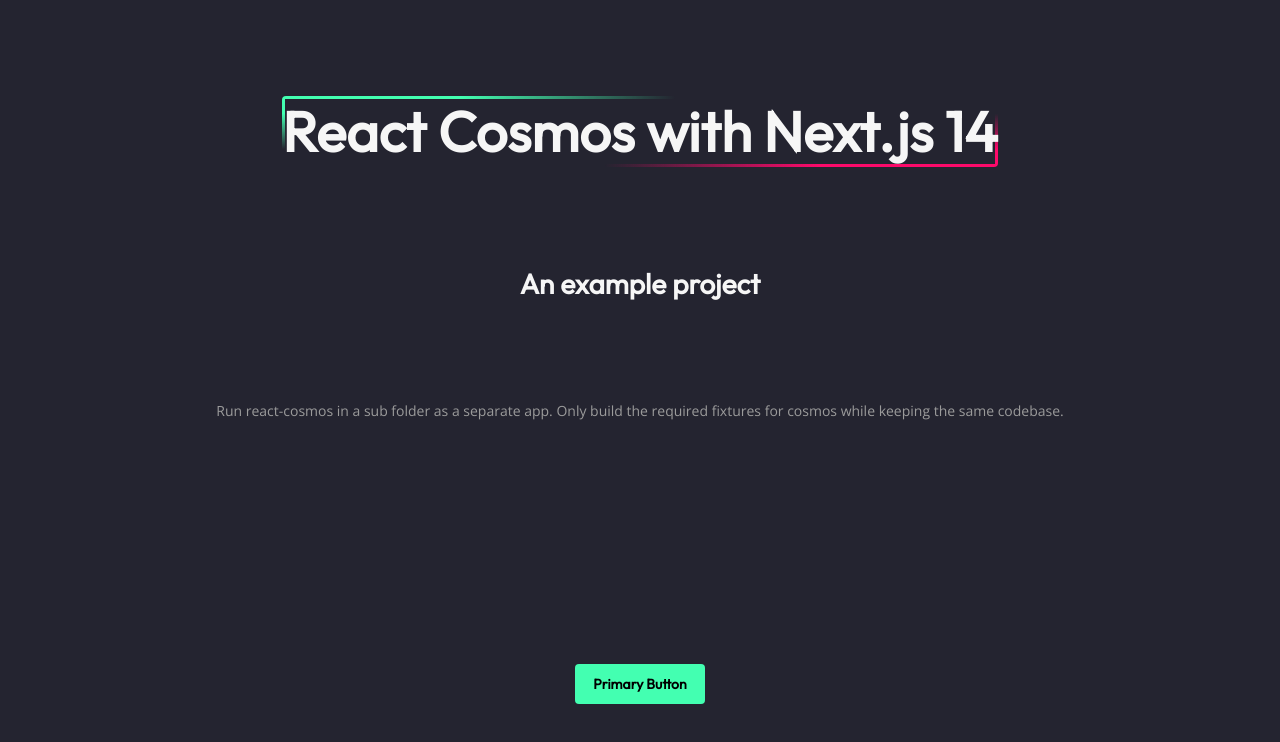
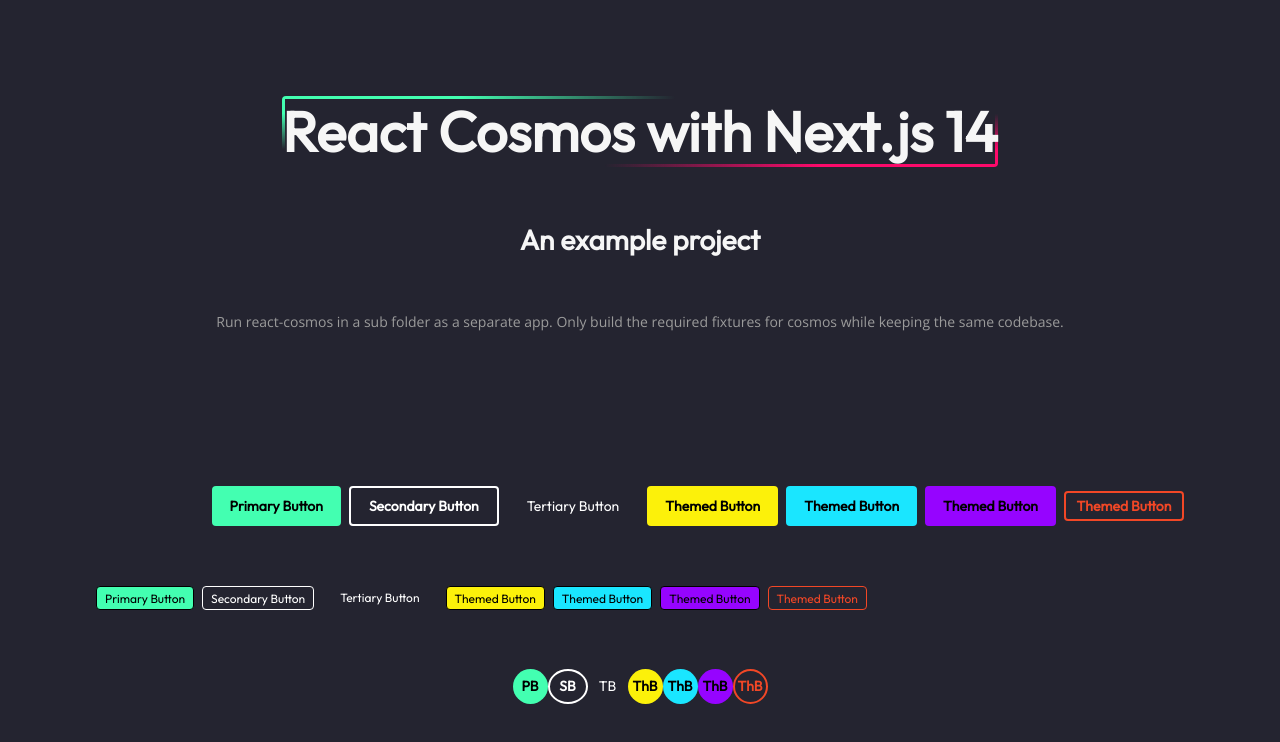
Before and after one commit to scorado-ltd/scorado-examples-nextjs-cosmos, a Next.js app: page / in a window 1280 px wide. Shown: the top 742 px of the page. Built offline with nearby package versions, Linux system fonts and the light colour scheme.

Commit message:
Re-factor the majority of button CSS/SASS

```diff
--- a/src/app/page.tsx
+++ b/src/app/page.tsx
@@ -1,5 +1,7 @@
-import { PrimaryButton } from '~f/framework/button';
+import { ButtonShape, ButtonSizes, PrimaryButton, SecondaryButton, TertiaryButton, ThemedButton } from '~f/framework/button';
+import { ButtonsContainer, ButtonsLeftContainer, ButtonsRightContainer } from '~f/framework/buttonsContainer';
 import { Heading1, Heading2 } from '~f/framework/heading';
+import { ComponentThemes } from '~f/framework/theme';
 import Info from '~f/test/info';
 import styles from './page.module.css';
 
@@ -10,7 +12,33 @@
       <Heading2>An example project</Heading2>
       <Info text='Run react-cosmos in a sub folder as a separate app. Only build the required fixtures for cosmos while keeping the same codebase.' />
       <br />
-      <PrimaryButton>Primary Button</PrimaryButton>
+      <ButtonsRightContainer>
+        <PrimaryButton>Primary Button</PrimaryButton>
+        <SecondaryButton>Secondary Button</SecondaryButton>
+        <TertiaryButton>Tertiary Button</TertiaryButton>
+        <ThemedButton componentTheme={ComponentThemes.Support1}>Themed Button</ThemedButton>
+        <ThemedButton componentTheme={ComponentThemes.Support2}>Themed Button</ThemedButton>
+        <ThemedButton componentTheme={ComponentThemes.Support3}>Themed Button</ThemedButton>
+        <ThemedButton componentTheme={ComponentThemes.Danger}>Themed Button</ThemedButton>
+      </ButtonsRightContainer>
+      <ButtonsLeftContainer>
+        <PrimaryButton size={ButtonSizes.Small}>Primary Button</PrimaryButton>
+        <SecondaryButton size={ButtonSizes.Small}>Secondary Button</SecondaryButton>
+        <TertiaryButton size={ButtonSizes.Small}>Tertiary Button</TertiaryButton>
+        <ThemedButton size={ButtonSizes.Small} componentTheme={ComponentThemes.Support1}>Themed Button</ThemedButton>
+        <ThemedButton size={ButtonSizes.Small} componentTheme={ComponentThemes.Support2}>Themed Button</ThemedButton>
+        <ThemedButton size={ButtonSizes.Small} componentTheme={ComponentThemes.Support3}>Themed Button</ThemedButton>
+        <ThemedButton size={ButtonSizes.Small} componentTheme={ComponentThemes.Danger}>Themed Button</ThemedButton>
+      </ButtonsLeftContainer>
+      <ButtonsContainer>
+        <PrimaryButton shape={ButtonShape.Circle}>PB</PrimaryButton>
+        <SecondaryButton shape={ButtonShape.Circle}>SB</SecondaryButton>
+        <TertiaryButton shape={ButtonShape.Circle}>TB</TertiaryButton>
+        <ThemedButton shape={ButtonShape.Circle} componentTheme={ComponentThemes.Support1}>ThB</ThemedButton>
+        <ThemedButton shape={ButtonShape.Circle} componentTheme={ComponentThemes.Support2}>ThB</ThemedButton>
+        <ThemedButton shape={ButtonShape.Circle} componentTheme={ComponentThemes.Support3}>ThB</ThemedButton>
+        <ThemedButton shape={ButtonShape.Circle} componentTheme={ComponentThemes.Danger}>ThB</ThemedButton>
+      </ButtonsContainer>
     </main>
   )
 }
--- a/src/feature/framework/button.module.scss
+++ b/src/feature/framework/button.module.scss
@@ -1,25 +1,3 @@
-.ButtonsContainer {
-    display: flex;
-    align-items: center;
-    justify-content: space-between;
-}
-
-.ButtonsLeftContainer {
-    display: flex;
-    align-items: center;
-    gap: 8px;
-    justify-content: flex-start;
-    width: 100%;
-}
-
-.ButtonsRightContainer {
-    display: flex;
-    align-items: center;
-    gap: 8px;
-    justify-content: flex-end;
-    width: 100%;
-}
-
 .Button {
     border: 0;
     cursor: pointer;
@@ -30,27 +8,60 @@
     display: flex;
     justify-content: center;
     box-sizing: border-box;
+
+    :hover {
+        background-color: transparent;
+    }
+
+    // Shapes
+    &___rectangle {
+        border-radius: 4px;
+        padding: 11px 18px;
         min-width: 120px;
     }
 
-.Button:hover {
-    background-color: transparent;
+    &___circle {
+        width: 35px;
+        height: 35px;
+        border-radius: 50%;
+        padding: 0;
+        border: 2px solid transparent;
+        display: flex;
+        align-items: center;
+        justify-content: center;
     }
 
-.Button___primary {
-    @extend .Button;
-    border-radius: 4px;
-    padding: 11px 18px;
+    // Sizing
+    &___small {
+        font-size: 12px;
+        font-weight: normal;
+        padding: 4px 8px 3px 8px;
+        border: 1px solid;
+        min-width: 0;
+    }
+
+    &___fullWidth {
+        width: 100%;
+    }
+
+    // Icon
+    &___icon {
+        height: 18px;
+        width: 18px;
+        margin-left: 10px;
+    }
+
+    // Styles
+    &___primary {
         background-color: var(--theme-primaryColour-light);
         color: #000000;
     }
 
-.Button___primary:hover {
+    &___primary:hover {
         background-color: #FFFFFF;
     }
 
-.Button___secondary {
-    @extend .Button___primary;
+    &___secondary {
         padding: 9px 18px;
         border: 2px solid;
         border-color: #FFFFFF;
@@ -58,13 +69,18 @@
         color: #FFFFFF;
     }
 
-.Button___secondary:hover {
+    &___secondary.Button___small {
+        padding: 4px 8px 3px 8px;
+        border: 1px solid;
+    }
+
+    &___secondary:hover {
         background-color: #FFFFFF;
         color: #000000;
     }
 
-.Button___tertiary {
-    @extend .Button;
+    &___tertiary {
+        border-radius: 0px;
         padding: 9px 18px;
         border: 2px solid;
         border-color: transparent;
@@ -73,56 +89,54 @@
         color: #FFFFFF;
     }
 
-.Button___tertiary:hover {
+    &___tertiary.Button___small {
+        border: 0;
+    }
+
+    &___tertiary:hover {
         color: #FFFFFF;
         text-decoration: underline;
         text-decoration-color: #FFFFFF;
     }
 
-.Button___support1 {
-    @extend .Button___primary;
+    &___support1 {
         background-color: var(--theme-supportColour1);
     }
 
-.Button___support2 {
-    @extend .Button___primary;
+    &___support2 {
         background-color: var(--theme-supportColour2);
     }
 
-.Button___support3 {
-    @extend .Button___primary;
+    &___support3 {
         background-color: var(--theme-supportColour3);
     }
 
-
-.Button___danger {
-    @extend .Button___primary;
+    &___danger {
         border: 2px solid var(--theme-danger);
         background-color: transparent;
         color: var(--theme-danger);
         align-items: center;
         padding: 4px;
-
+    }
+    &___danger.Button___small {
+        padding: 4px 8px 3px 8px;
+        border: 1px solid var(--theme-danger);
     }
 
-.Button___small {
-    font-size: 12px;
-    font-weight: normal;
-    padding: 4px 8px 3px 8px;
-    border: 1px solid;
-    min-width: 0;
+    &___danger:hover {
+        background-color: transparent;
+        color: #FFFFFF;
+    }
+}
 
+// To be re-factored
+.Button__small {
     .Button___icon {
         height: 16px;
         width: 16px;
         margin-left: 8px;
     }
 }
-
-.Button___tertiary.Button___small {
-    border: 0;
-}
-
 
 .Button___circleSmall {
     max-width: 25px;
@@ -139,104 +153,8 @@
     }
 }
 
-.Button___circleNormal {
-    font-weight: 600;
-}
-
 .Button___circle {
-    width: 35px;
-    height: 35px;
-    cursor: pointer;
-    border-radius: 50%;
-    padding: 0;
-    border: 2px solid transparent;
-    display: flex;
-    align-items: center;
-    justify-content: center;
-
     .Button___icon {
         display: none;
     }
-
-    button {
-        padding: 0;
 }
-}
-
-.Button___circle:hover {
-    background-color: transparent;
-}
-
-
-
-.Button___circlePrimary {
-    @extend .Button___circle;
-    display: flex;
-    padding: 2px;
-    background-color: var(--theme-primaryColour-light);
-    color: #000000;
-}
-
-.Button___circlePrimary:hover {
-    background-color: #FFFFFF;
-}
-
-.Button___circleSecondary {
-    @extend .Button___circlePrimary;
-    border: 2px solid var(--theme-supportColour4);
-    color: var(--theme-supportColour4);
-    background-color: transparent;
-
-}
-
-.Button___circleSecondary:hover {
-    background-color: #FFFFFF;
-    color: #000000;
-}
-
-.Button___circleTertiary {
-    @extend .Button___circle;
-    background-color: transparent;
-    color: #FFFFFF;
-    border: 2px solid transparent;
-
-}
-
-.Button___circleTertiary:hover {
-    color: #FFFFFF;
-    border: 2px solid var(--theme-supportColour4);
-
-}
-
-
-.Button___circleSupport1 {
-    @extend .Button___circlePrimary;
-    background-color: var(--theme-supportColour1);
-}
-
-.Button___circleSupport2 {
-    @extend .Button___circlePrimary;
-    background-color: var(--theme-supportColour2);
-}
-
-.Button___circleSupport3 {
-    @extend .Button___circlePrimary;
-    background-color: var(--theme-supportColour3);
-}
-
-.Button___circleDanger {
-    @extend .Button___circlePrimary;
-    border: 1px solid var(--theme-danger);
-    color: var(--theme-danger);
-    background-color: transparent;
-}
-
-.Button___icon {
-    height: 18px;
-    width: 18px;
-    margin-left: 10px;
-}
-
-.Button___fullWidth {
-    width: 100%;
-}
--- a/src/feature/framework/button.tsx
+++ b/src/feature/framework/button.tsx
@@ -1,82 +1,7 @@
-import React, { PropsWithChildren } from 'react';
+import React from 'react';
+import { constructClasses } from '~f/web/css';
 import styles from './button.module.scss';
 import { ComponentThemes } from './theme';
-
-function getButtonStyleClass(buttonStyle: ButtonStyles, shape?: ButtonShape): string {
-    switch (buttonStyle) {
-        case ButtonStyles.Primary:
-            return shape === ButtonShape.Circle ? styles.Button___circlePrimary : styles.Button___primary;
-        case ButtonStyles.Secondary:
-            return shape === ButtonShape.Circle ? styles.Button___circleSecondary : styles.Button___secondary;
-        case ButtonStyles.Tertiary:
-            return shape === ButtonShape.Circle ? styles.Button___circleTertiary : styles.Button___tertiary;
-        default:
-            return shape === ButtonShape.Circle ? styles.Button___circlePrimary : styles.Button___primary;
-    }
-}
-function getButtonSizeClass(buttonSize: ButtonSizes | undefined, shape?: ButtonShape): string | null {
-    switch (buttonSize) {
-        case ButtonSizes.Small:
-            return shape === ButtonShape.Circle ? styles.Button___circleSmall : styles.Button___small;
-        default:
-            return shape === ButtonShape.Circle ? styles.Button___circleNormal : null;
-    }
-}
-function getButtonThemeClass(buttonTheme: ComponentThemes | undefined, shape?: ButtonShape): string | null {
-    switch (buttonTheme) {
-        case ComponentThemes.Support1:
-            return shape === ButtonShape.Circle ? styles.Button___circleSupport1 : styles.Button___support1;
-        case ComponentThemes.Support2:
-            return shape === ButtonShape.Circle ? styles.Button___circleSupport2 : styles.Button___support2;
-        case ComponentThemes.Support3:
-            return shape === ButtonShape.Circle ? styles.Button___circleSupport3 : styles.Button___support3;
-        case ComponentThemes.Danger:
-            return shape === ButtonShape.Circle ? styles.Button___circleDanger : styles.Button___danger;
-        default:
-            return null;
-    }
-}
-function buildButtonClasses(themedButton: ThemedButtonProps): string {
-
-    const buttonStyleClass = getButtonStyleClass(themedButton.buttonStyle, themedButton.shape);
-    let classes = buttonStyleClass;
-
-    const buttonSizeClass = getButtonSizeClass(themedButton.size, themedButton.shape);
-    if (buttonSizeClass) classes += ' ' + buttonSizeClass;
-
-    const buttonThemeClass = getButtonThemeClass(themedButton.componentTheme, themedButton.shape);
-    if (buttonThemeClass) classes += ' ' + buttonThemeClass;
-
-
-    if (themedButton.fullWidth) classes += ' ' + styles.Button___fullWidth;
-
-    return classes;
-}
-
-interface ButtonsContainerProps extends PropsWithChildren {
-    className?: string
-}
-export const ButtonsContainer: React.FC<ButtonsContainerProps> = ({ children, className }) => {
-    return (
-        <div className={`${styles.ButtonsContainer} ${className}`}>
-            {children}
-        </div>
-    )
-}
-export function ButtonsLeftContainer({ children } : PropsWithChildren) {
-    return (
-        <div className={styles.ButtonsLeftContainer}>
-            {children}
-        </div>
-    )
-}
-export function ButtonsRightContainer({ children } : PropsWithChildren) {
-    return (
-        <div className={styles.ButtonsRightContainer}>
-            {children}
-        </div>
-    )
-}
 
 export enum ButtonSizes {
     Normal,
@@ -89,8 +14,75 @@
 }
 
 export enum ButtonShape {
-    Circle, Square
+    Circle,
+    Square
 }
+
+function getButtonShapeClass(shape: ButtonShape): string {
+    switch(shape) {
+        case ButtonShape.Circle:
+            return styles.Button___circle;
+        case ButtonShape.Square:
+        default:
+            return styles.Button___rectangle;
+    }
+}
+function getButtonStyleClass(buttonStyle: ButtonStyles): string {
+    switch (buttonStyle) {
+        case ButtonStyles.Secondary:
+            return styles.Button___secondary;
+        case ButtonStyles.Tertiary:
+            return styles.Button___tertiary;
+        case ButtonStyles.Primary:
+        default:
+            return styles.Button___primary;
+    }
+}
+function getButtonSizeClass(buttonSize: ButtonSizes): string | null {
+    switch (buttonSize) {
+        case ButtonSizes.Small:
+            return styles.Button___small;
+        default:
+            return null;
+    }
+}
+function getButtonThemeClass(buttonTheme: ComponentThemes): string | null {
+    switch (buttonTheme) {
+        case ComponentThemes.Support1:
+            return styles.Button___support1;
+        case ComponentThemes.Support2:
+            return styles.Button___support2;
+        case ComponentThemes.Support3:
+            return styles.Button___support3;
+        case ComponentThemes.Danger:
+            return styles.Button___danger;
+        default:
+            return null;
+    }
+}
+function buildButtonClasses(themedButton: ThemedButtonProps): string {
+    let classes = [styles.Button];
+
+    const buttonShape = themedButton.shape === undefined ? ButtonShape.Square : themedButton.shape;
+    const buttonShapeClass = getButtonShapeClass(buttonShape);
+    classes.push(buttonShapeClass);
+
+    const buttonStyleClass = getButtonStyleClass(themedButton.buttonStyle);
+    classes.push(buttonStyleClass);
+
+    const buttonSizeClass = getButtonSizeClass(themedButton.size || ButtonSizes.Normal);
+    if (buttonSizeClass) classes.push(buttonSizeClass);
+
+    if (themedButton.componentTheme !== undefined) {
+        const buttonThemeClass = getButtonThemeClass(themedButton.componentTheme);
+        if (buttonThemeClass) classes.push(buttonThemeClass);
+    }
+
+    if (themedButton.fullWidth) classes.push(styles.Button___fullWidth);
+
+    return constructClasses(classes);
+}
+
 interface BaseButtonProps {
     fullWidth?: boolean,
     size?: ButtonSizes,
--- /dev/null
+++ b/src/feature/framework/buttonsContainer.module.scss
@@ -0,0 +1,17 @@
+.ButtonsContainer {
+    display: flex;
+    align-items: center;
+    justify-content: space-between;
+
+    &___left {
+        gap: 8px;
+        justify-content: flex-start;
+        width: 100%;
+    }
+
+    &___right {
+        gap: 8px;
+        justify-content: flex-end;
+        width: 100%;
+    }
+}
--- /dev/null
+++ b/src/feature/framework/buttonsContainer.tsx
@@ -0,0 +1,27 @@
+import { PropsWithChildren } from "react";
+import styles from './buttonsContainer.module.scss';
+
+interface ButtonsContainerProps extends PropsWithChildren {
+
+}
+export function ButtonsContainer({ children }: ButtonsContainerProps) {
+    return (
+        <div className={`${styles.ButtonsContainer}`}>
+            {children}
+        </div>
+    )
+}
+export function ButtonsLeftContainer({ children } : PropsWithChildren) {
+    return (
+        <div className={`${styles.ButtonsContainer} ${styles.ButtonsContainer___left}`}>
+            {children}
+        </div>
+    )
+}
+export function ButtonsRightContainer({ children } : PropsWithChildren) {
+    return (
+        <div className={`${styles.ButtonsContainer} ${styles.ButtonsContainer___right}`}>
+            {children}
+        </div>
+    )
+}
```
Lines whose indentation alone changed are shown as unchanged.
